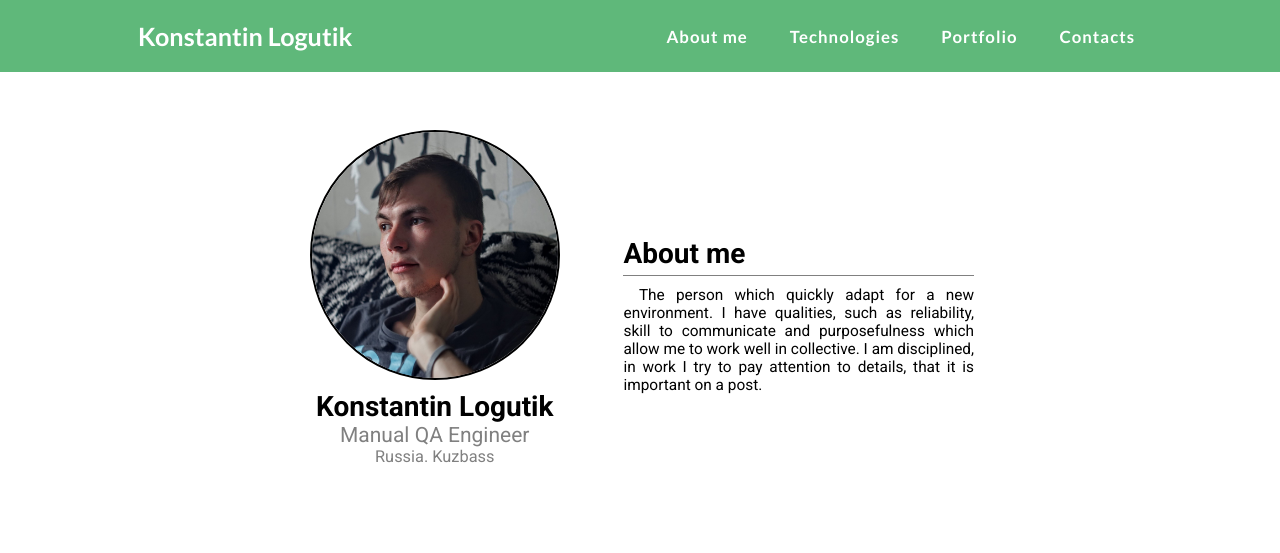
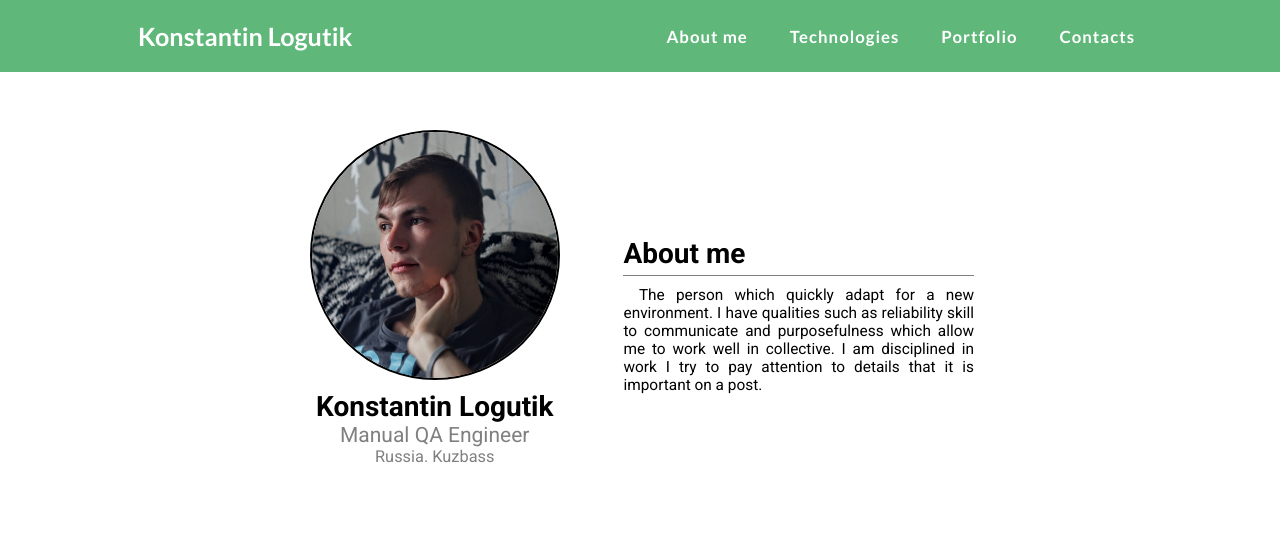
Before and after one commit to spacedepo/spacedepo.github.io, a plain HTML site: page index.html in a window 1280 px wide. Shown: the top 553 px of the page. Drawn offline with Linux system fonts and the light colour scheme.

Commit message:
Update index.html

```diff
--- a/index.html
+++ b/index.html
@@ -46,9 +46,9 @@
                 </div>
                 <div class="about-me-text">
                     <p>
-                        The person which quickly adapt for a new environment. I have qualities, such as reliability,
+                        The person which quickly adapt for a new environment. I have qualities such as reliability
                         skill to communicate and purposefulness which allow me to work well in collective. I am
-                        disciplined, in work I try to pay attention to details, that it is important on a post.
+                        disciplined in work I try to pay attention to details that it is important on a post.
                     </p>
                 </div>
             </div>
```
